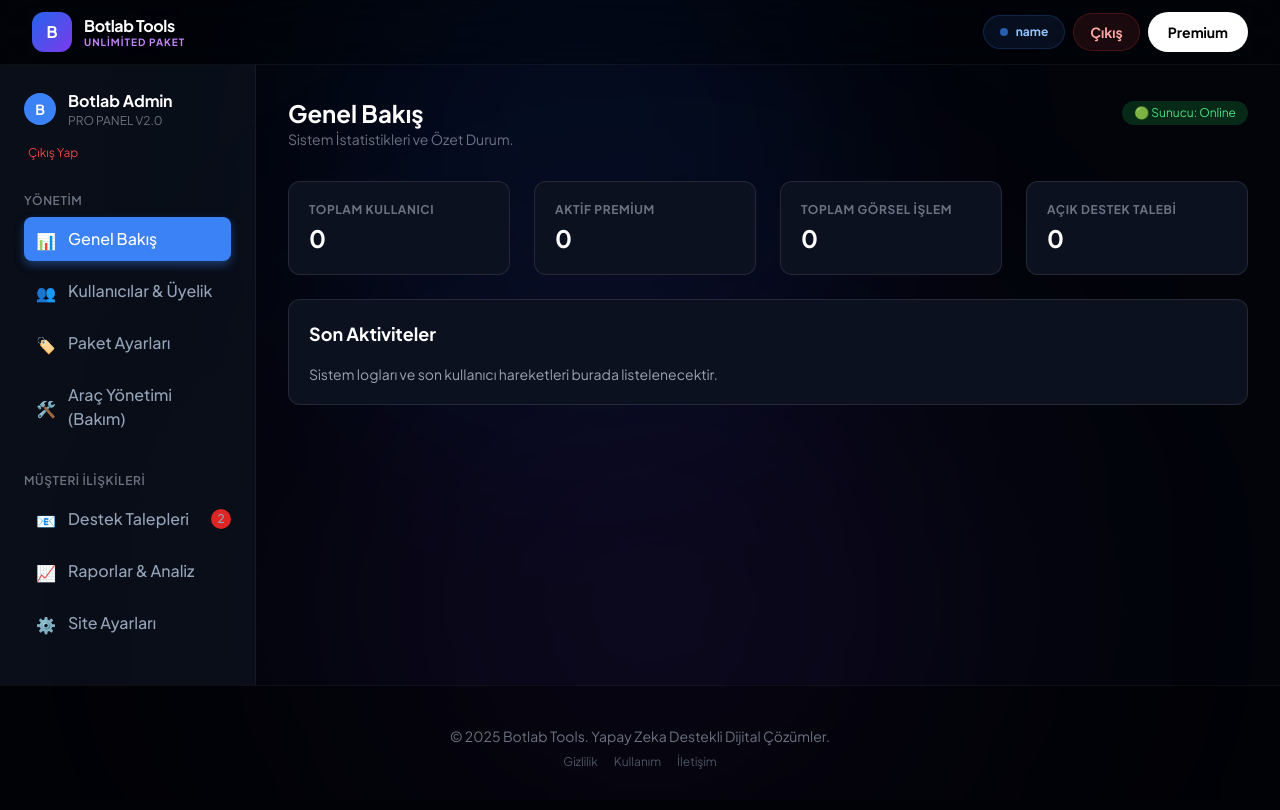
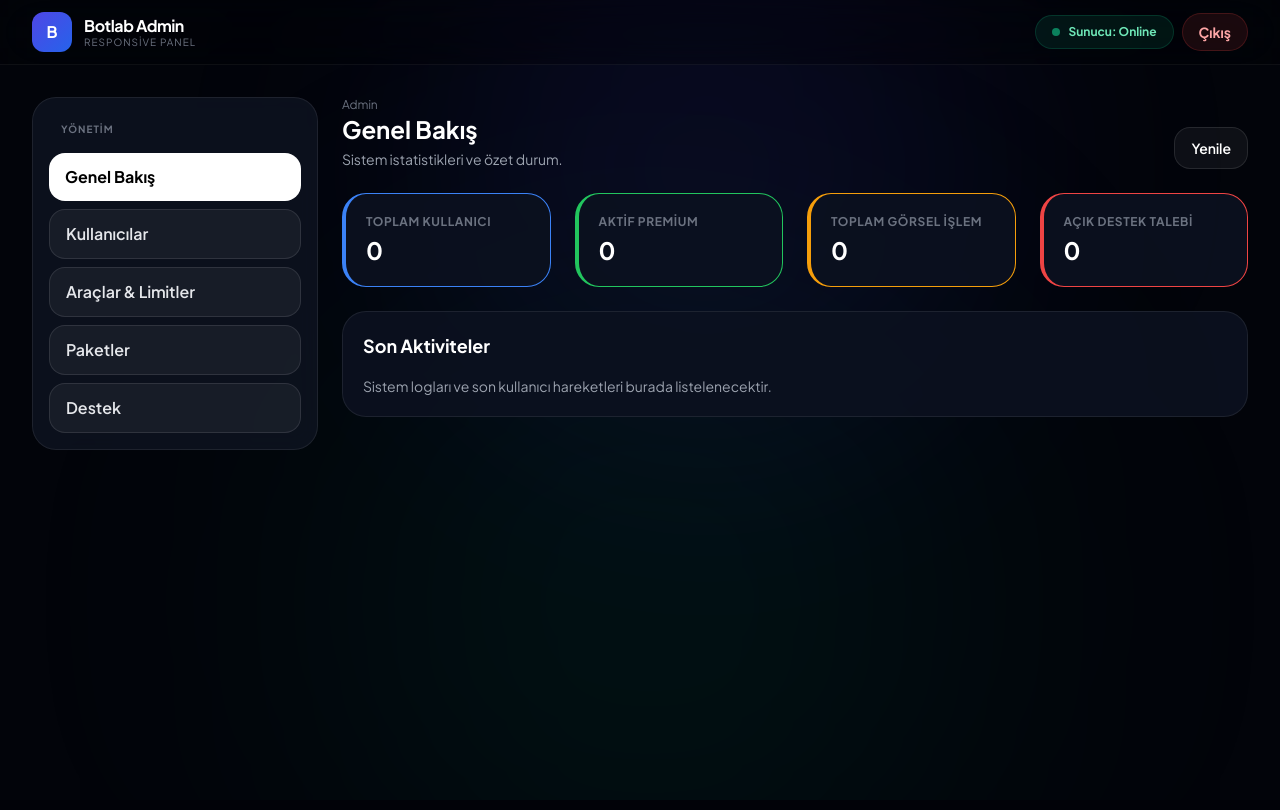
Before and after one commit to odabasi44/NAKIS-PROHE, a Flask app: page /admin in a window 1280 px wide. After the commit the page ends 706 px from the top, so only its background shows below. Run offline with Flask 3, Linux system fonts and the light colour scheme; the visitor is signed in with stand-in values (Sample User, id 1); data that the repository does not hold is empty; some libraries are stand-ins or nearby versions.

Commit message:
Update admin_layout.html

```diff
--- a/templates/admin_layout.html
+++ b/templates/admin_layout.html
@@ -1,184 +1,105 @@
-{% extends "base.html" %}
+{% extends "admin_base.html" %}
 
 {% block title %}Admin Panel{% endblock title %}
 
 {% block content %}
-<div class="flex min-h-[calc(100vh-80px-100px)]"> <!-- Navbar ve Footer yüksekliği çıkarıldı -->
-
-    <!-- Sol Sidebar -->
-    <aside class="w-64 bg-gray-900/50 border-r border-white/5 p-6 space-y-8 sticky top-20">
-
-        <div class="flex flex-col items-start">
-            <div class="flex items-center gap-3 mb-4">
-                <div class="w-8 h-8 rounded-full bg-blue-500 flex items-center justify-center text-white font-bold text-sm">B</div>
-                <div>
-                    <span class="font-bold text-white block">Botlab Admin</span>
-                    <span class="text-xs text-gray-500 block">PRO PANEL V2.0</span>
+<!-- Top bar -->
+<header class="sticky top-0 z-40 border-b border-white/5 bg-black/20 backdrop-blur-xl">
+    <div class="mx-auto max-w-7xl px-4 sm:px-6 lg:px-8">
+        <div class="flex h-16 items-center justify-between gap-3">
+            <div class="flex items-center gap-3">
+                <button id="menuBtn" class="lg:hidden inline-flex h-10 w-10 items-center justify-center rounded-xl border border-white/10 bg-white/5 hover:bg-white/10 transition" aria-label="Menü">
+                    <svg class="h-5 w-5 text-white" viewBox="0 0 24 24" fill="none" stroke="currentColor"><path stroke-width="2" stroke-linecap="round" d="M4 7h16M4 12h16M4 17h16"/></svg>
+                </button>
+                <div class="flex items-center gap-3">
+                    <div class="h-10 w-10 rounded-xl bg-gradient-to-br from-indigo-600 to-blue-600 flex items-center justify-center font-black text-white">B</div>
+                    <div class="leading-tight">
+                        <div class="font-bold text-white tracking-tight">Botlab Admin</div>
+                        <div class="text-[10px] uppercase tracking-widest text-gray-500">Responsive Panel</div>
+                    </div>
                 </div>
             </div>
 
-            <a href="/admin_logout" class="text-xs text-red-500 hover:text-red-400 transition ml-1">
-                Çıkış Yap
-            </a>
+            <div class="flex items-center gap-2">
+                <div class="hidden sm:flex items-center gap-2 rounded-full bg-emerald-500/10 border border-emerald-500/20 px-4 py-2">
+                    <span class="h-2 w-2 rounded-full bg-emerald-500 animate-pulse"></span>
+                    <span class="text-xs font-bold text-emerald-300">Sunucu: Online</span>
+                </div>
+                <a href="/admin_logout" class="rounded-full bg-red-500/10 border border-red-500/20 px-4 py-2 text-sm font-bold text-red-300 hover:bg-red-500/20 transition">Çıkış</a>
+            </div>
         </div>
+    </div>
+</header>
 
-        <!-- Yönetim Menüsü -->
-        <nav class="space-y-2">
-            <h3 class="text-xs font-semibold text-gray-500 uppercase tracking-wider mb-2">Yönetim</h3>
-
-            <a id="nav-dashboard" onclick="showTab('dashboard')" class="sidebar-link active cursor-pointer" data-title="Genel Bakış" data-subtitle="Sistem İstatistikleri ve Özet Durum.">
-                <span class="w-5 h-5 mr-3">📊</span> Genel Bakış
-            </a>
-
-            <a id="nav-users" onclick="showTab('users')" class="sidebar-link cursor-pointer" data-title="Kullanıcılar & Üyelik" data-subtitle="Premium üye listesi ve düzenlemeler.">
-                <span class="w-5 h-5 mr-3">👥</span> Kullanıcılar & Üyelik
-            </a>
-
-            <a id="nav-packages" onclick="showTab('packages')" class="sidebar-link cursor-pointer" data-title="Paket & Fiyat Yönetimi" data-subtitle="Fiyatlar, özellikler ve paket açıklamaları.">
-                <span class="w-5 h-5 mr-3">🏷️</span> Paket Ayarları
-            </a>
-
-            <a id="nav-tools" onclick="showTab('tools')" class="sidebar-link cursor-pointer" data-title="Araç Yönetimi (Bakım)" data-subtitle="Limit ve bakım ayarları.">
-                <span class="w-5 h-5 mr-3">🛠️</span> Araç Yönetimi (Bakım)
-            </a>
-        </nav>
-
-        <!-- Müşteri İlişkileri -->
-        <nav class="space-y-2">
-            <h3 class="text-xs font-semibold text-gray-500 uppercase tracking-wider mb-2">Müşteri İlişkileri</h3>
-
-            <a id="nav-tickets" onclick="showTab('tickets')" class="sidebar-link cursor-pointer" data-title="Destek Talepleri" data-subtitle="Kullanıcı taleplerini yönetin." style="position:relative;">
-                <span class="w-5 h-5 mr-3">📧</span> Destek Talepleri
-                <span class="absolute right-0 top-1/2 -translate-y-1/2 text-xs bg-red-600 rounded-full h-5 w-5 flex items-center justify-center">2</span>
-            </a>
-
-            <a id="nav-reports" onclick="showTab('reports')" class="sidebar-link cursor-pointer" data-title="Raporlar & Analiz" data-subtitle="Kullanım istatistikleri.">
-                <span class="w-5 h-5 mr-3">📈</span> Raporlar & Analiz
-            </a>
-
-            <a id="nav-settings" onclick="showTab('settings')" class="sidebar-link cursor-pointer" data-title="Site Ayarları" data-subtitle="Kritik yapılandırmalar.">
-                <span class="w-5 h-5 mr-3">⚙️</span> Site Ayarları
-            </a>
+<!-- Drawer overlay (mobile) -->
+<div id="drawer" class="fixed inset-0 z-50 hidden">
+    <div class="absolute inset-0 bg-black/70 backdrop-blur-sm"></div>
+    <aside class="absolute left-0 top-0 h-full w-[84%] max-w-sm bg-[#060916] border-r border-white/10 shadow-soft">
+        <div class="flex items-center justify-between px-4 py-4 border-b border-white/10">
+            <div class="text-white font-bold">Menü</div>
+            <button id="drawerClose" class="h-10 w-10 inline-flex items-center justify-center rounded-xl border border-white/10 bg-white/5 hover:bg-white/10 transition" aria-label="Kapat">
+                <svg class="h-5 w-5 text-white" viewBox="0 0 24 24" fill="none" stroke="currentColor"><path stroke-width="2" stroke-linecap="round" d="M6 6l12 12M18 6L6 18"/></svg>
+            </button>
+        </div>
+        <nav class="p-4 space-y-2">
+            <button id="nav-dashboard-m" data-title="Genel Bakış" data-subtitle="Sistem istatistikleri ve özet durum." onclick="showTab('dashboard'); closeDrawer()" class="sidebar-link w-full text-left rounded-xl px-4 py-3 bg-white/5 border border-white/10 text-white font-semibold">Genel Bakış</button>
+            <button id="nav-users-m" data-title="Kullanıcılar" data-subtitle="Üye listesi, arama/filtre ve aksiyonlar." onclick="showTab('users'); closeDrawer()" class="sidebar-link w-full text-left rounded-xl px-4 py-3 hover:bg-white/5 border border-transparent hover:border-white/10 text-gray-300 font-semibold transition">Kullanıcılar</button>
+            <button id="nav-tools-m" data-title="Araçlar & Limitler" data-subtitle="Araç durumları ve limit yönetimi." onclick="showTab('tools'); closeDrawer()" class="sidebar-link w-full text-left rounded-xl px-4 py-3 hover:bg-white/5 border border-transparent hover:border-white/10 text-gray-300 font-semibold transition">Araçlar & Limitler</button>
+            <button id="nav-packages-m" data-title="Paketler" data-subtitle="Paket isimleri, fiyat ve özellikler." onclick="showTab('packages'); closeDrawer()" class="sidebar-link w-full text-left rounded-xl px-4 py-3 hover:bg-white/5 border border-transparent hover:border-white/10 text-gray-300 font-semibold transition">Paketler</button>
+            <button id="nav-tickets-m" data-title="Destek" data-subtitle="Talepleri görüntüle ve cevapla." onclick="showTab('tickets'); closeDrawer()" class="sidebar-link w-full text-left rounded-xl px-4 py-3 hover:bg-white/5 border border-transparent hover:border-white/10 text-gray-300 font-semibold transition">Destek</button>
         </nav>
     </aside>
-
-    <!-- Ana İçerik Alanı -->
-    <section class="flex-1 p-8">
-
-        <!-- Dinamik Başlık -->
-        <div class="mb-8">
-            <div class="flex justify-between items-center">
-                <h1 id="admin-title" class="text-2xl font-bold text-white">Genel Bakış</h1>
-                <span class="text-xs bg-green-700/30 text-green-400 px-3 py-1 rounded-full">🟢 Sunucu: Online</span>
-            </div>
-            <p id="admin-subtitle" class="text-sm text-gray-500">Sistem İstatistikleri ve Özet Durum.</p>
-        </div>
-
-        <!-- admin.html içeriği buraya gelecek -->
-        {% block admin_content %}{% endblock admin_content %}
-
-    </section>
-
 </div>
 
-<style>
-    .sidebar-link {
-        display: flex;
-        align-items: center;
-        padding: 10px 12px;
-        border-radius: 8px;
-        color: #94a3b8; /* text-gray-400 */
-        font-weight: 500;
-        transition: all 0.2s;
-        text-decoration: none;
-    }
-    .sidebar-link:hover {
-        background: #1f2937; /* bg-gray-800 */
-        color: white;
-    }
-    .sidebar-link.active {
-        background: #3b82f6; /* bg-blue-600 */
-        color: white;
-        box-shadow: 0 4px 10px rgba(59, 130, 246, 0.4);
-    }
-    .card {
-        background: #0c1120;
-        border: 1px solid rgba(255,255,255,0.1);
-        border-radius: 12px;
-    }
-    .input-dark {
-        background: #02040a;
-        border: 1px solid rgba(255,255,255,0.1);
-        color: white;
-        border-radius: 8px;
-        padding: 10px 14px;
-        outline: none;
-        transition: border-color 0.2s;
-    }
-</style>
+<main class="mx-auto max-w-7xl px-4 sm:px-6 lg:px-8 py-8 pb-16">
+    <div class="grid grid-cols-1 lg:grid-cols-12 gap-6">
+        <!-- Desktop sidebar -->
+        <aside class="hidden lg:block lg:col-span-3 glass rounded-3xl p-4 h-fit sticky top-24">
+            <div class="px-3 py-2 text-[10px] uppercase tracking-widest font-extrabold text-gray-500">Yönetim</div>
+            <nav class="mt-2 space-y-2">
+                <button id="nav-dashboard" data-title="Genel Bakış" data-subtitle="Sistem istatistikleri ve özet durum." onclick="showTab('dashboard')" class="sidebar-link w-full text-left rounded-2xl px-4 py-3 bg-white text-black font-extrabold">Genel Bakış</button>
+                <button id="nav-users" data-title="Kullanıcılar" data-subtitle="Üye listesi, arama/filtre ve aksiyonlar." onclick="showTab('users')" class="sidebar-link w-full text-left rounded-2xl px-4 py-3 bg-white/5 border border-white/10 text-gray-200 font-semibold hover:bg-white/10 transition">Kullanıcılar</button>
+                <button id="nav-tools" data-title="Araçlar & Limitler" data-subtitle="Araç durumları ve limit yönetimi." onclick="showTab('tools')" class="sidebar-link w-full text-left rounded-2xl px-4 py-3 bg-white/5 border border-white/10 text-gray-200 font-semibold hover:bg-white/10 transition">Araçlar & Limitler</button>
+                <button id="nav-packages" data-title="Paketler" data-subtitle="Paket isimleri, fiyat ve özellikler." onclick="showTab('packages')" class="sidebar-link w-full text-left rounded-2xl px-4 py-3 bg-white/5 border border-white/10 text-gray-200 font-semibold hover:bg-white/10 transition">Paketler</button>
+                <button id="nav-tickets" data-title="Destek" data-subtitle="Talepleri görüntüle ve cevapla." onclick="showTab('tickets')" class="sidebar-link w-full text-left rounded-2xl px-4 py-3 bg-white/5 border border-white/10 text-gray-200 font-semibold hover:bg-white/10 transition">Destek</button>
+            </nav>
+        </aside>
+
+        <!-- Content -->
+        <section class="lg:col-span-9 space-y-6">
+            <div class="flex flex-col sm:flex-row sm:items-end sm:justify-between gap-4">
+                <div>
+                    <div class="text-xs text-gray-500">Admin</div>
+                    <h1 id="admin-title" class="text-2xl font-bold text-white">{% block admin_title %}Genel Bakış{% endblock admin_title %}</h1>
+                    <p id="admin-subtitle" class="text-sm text-gray-400 mt-1">{% block admin_subtitle %}Sistem İstatistikleri ve Özet Durum.{% endblock admin_subtitle %}</p>
+                </div>
+                <div class="flex gap-2">
+                    <button onclick="location.reload()" class="rounded-2xl bg-white/5 border border-white/10 px-4 py-2.5 text-sm font-semibold text-white hover:bg-white/10 transition">Yenile</button>
+                </div>
+            </div>
+
+            {% block admin_content %}{% endblock admin_content %}
+        </section>
+    </div>
+</main>
 
 <script>
-    // Dinamik başlık ve alt başlık güncelleme fonksiyonu
     function updateAdminHeader(title, subtitle) {
-        document.getElementById('admin-title').textContent = title;
-        document.getElementById('admin-subtitle').textContent = subtitle;
+        const t = document.getElementById('admin-title');
+        const s = document.getElementById('admin-subtitle');
+        if (t && title) t.textContent = title;
+        if (s && subtitle) s.textContent = subtitle;
     }
 
-    // Tab değiştirme ve veriyi yükleme fonksiyonu
-    function showTab(tabName) {
-        // Tüm sekmeleri gizle ve navigasyon linklerini de-aktif et
-        document.querySelectorAll('[id^="tab-"]').forEach(el => el.classList.add('hidden'));
-        document.querySelectorAll('.sidebar-link').forEach(el => el.classList.remove('active'));
+    const drawer = document.getElementById('drawer');
+    function openDrawer(){ drawer?.classList.remove('hidden'); }
+    function closeDrawer(){ drawer?.classList.add('hidden'); }
 
-        // Seçili sekme elementini göster
-        const tabElement = document.getElementById('tab-' + tabName);
-        if(tabElement) tabElement.classList.remove('hidden');
-
-        // Navigasyon elementini aktif et
-        const navElement = document.getElementById('nav-' + tabName);
-        if(navElement) navElement.classList.add('active');
-
-        // Başlığı ve alt başlığı data-attribute'lardan al
-        const title = navElement.dataset.title || "Yönetim Paneli";
-        const subtitle = navElement.dataset.subtitle || "Sistem Bilgileri.";
-
-        updateAdminHeader(title, subtitle);
-
-        // Veri çekme fonksiyonlarını çağır
-        if (tabName === 'users' && typeof fetchUsers === 'function') {
-            fetchUsers();
-        } else if (tabName === 'dashboard' && typeof fetchDashboardData === 'function') {
-            fetchDashboardData();
-        }
-        // Diğer sekmeler için buraya ekleme yapılabilir
-    }
-
-    // Sayfa yüklendiğinde varsayılan olarak dashboard'u aç
-    document.addEventListener('DOMContentLoaded', () => {
-        // URL'deki hash'i kontrol et (örn: /admin#users)
-        const hash = window.location.hash.substring(1);
-        if (hash && document.getElementById('nav-' + hash)) {
-            showTab(hash);
-        } else {
-            showTab('dashboard');
-        }
+    document.getElementById('menuBtn')?.addEventListener('click', openDrawer);
+    document.getElementById('drawerClose')?.addEventListener('click', closeDrawer);
+    drawer?.addEventListener('click', (e) => {
+        if (e.target === drawer || e.target === drawer.firstElementChild) closeDrawer();
     });
-
-    // Modal fonksiyonları (base.html'den gelmeli, ama burada da tanımlıyoruz)
-    function openModal(id) {
-        const modal = document.getElementById(id);
-        if(modal) {
-            modal.classList.remove('hidden');
-            modal.classList.add('flex');
-        }
-    }
-
-    function closeModal(id) {
-        const modal = document.getElementById(id);
-        if (modal) {
-            modal.classList.add('hidden');
-            modal.classList.remove('flex');
-        }
-    }
+    document.addEventListener('keydown', (e) => { if (e.key === 'Escape') closeDrawer(); });
 </script>
 {% endblock content %}
```
